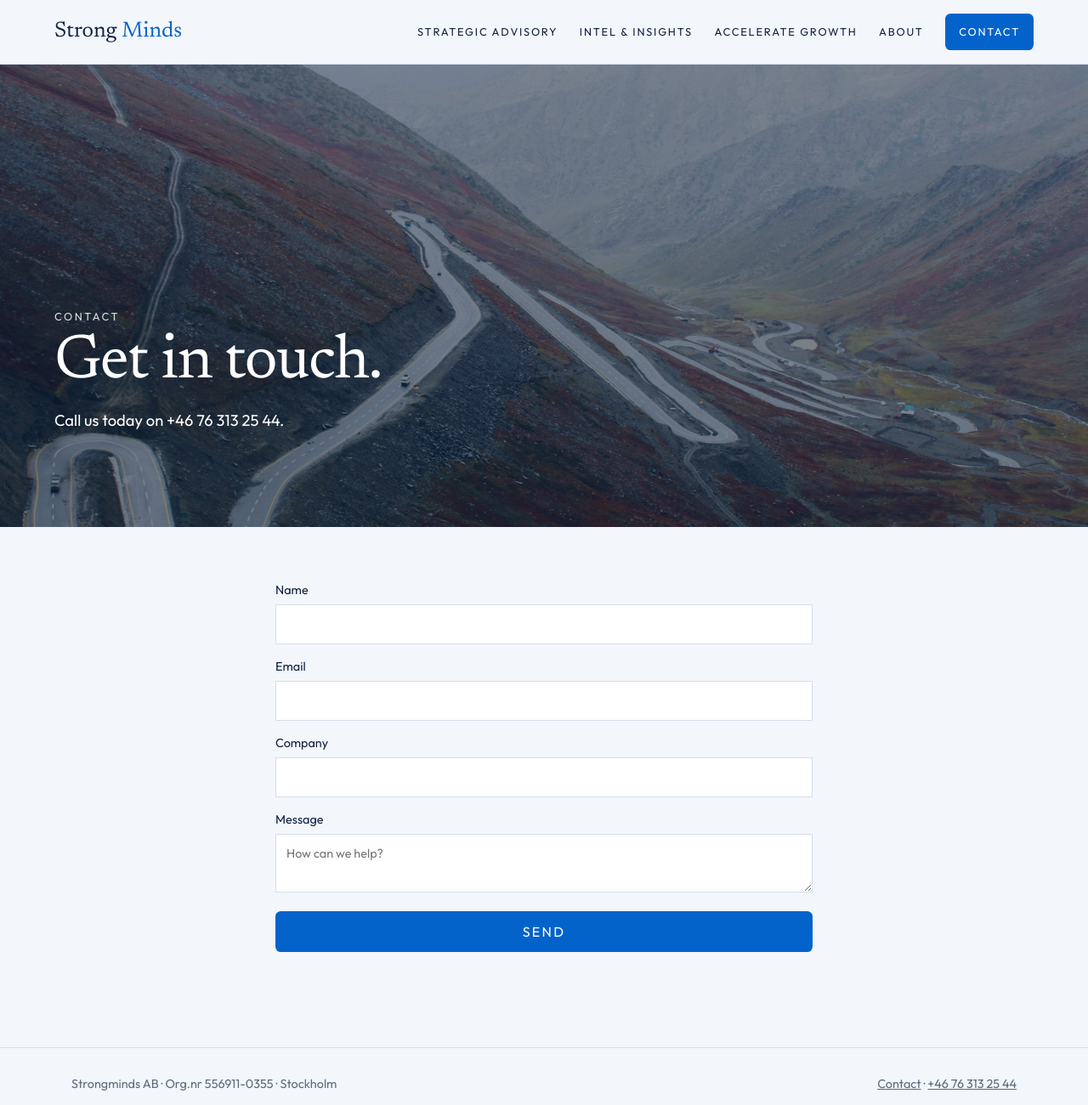
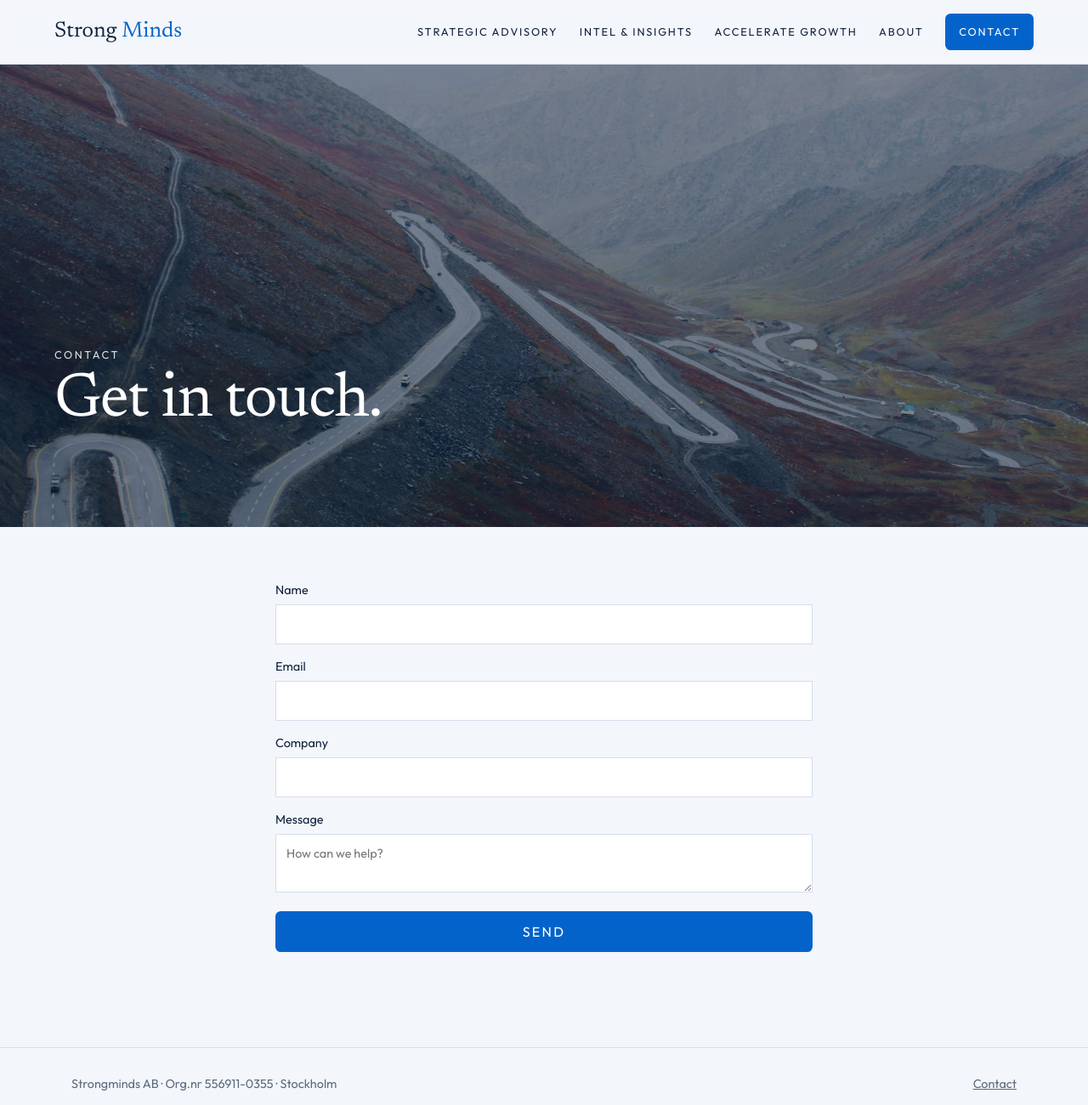
Before and after one commit to FiredragonSE/strongminds-site, a plain HTML site: page contact.html in a window 1280 px wide. Shown: the whole page at 85% size. Drawn offline with Linux system fonts and the light colour scheme.

Commit message:
Contact page is only a centred form

```diff
--- a/contact.html
+++ b/contact.html
@@ -18,8 +18,7 @@
 </nav></div></header>
 
 <section class="hero"><img src="images/header-road.jpg" alt="Mountain road"><div class="shade"></div>
-<div class="wrap copy"><p class="kicker">Contact</p><h1>Get in touch.</h1>
-<p class="lead">Call us today on +46 76 313 25 44.</p></div></section>
+<div class="wrap copy"><p class="kicker">Contact</p><h1>Get in touch.</h1></div></section>
 <section><div class="wrap contact">
 <form id="note">
 <label>Name<input required name="name" autocomplete="name"></label>
@@ -32,7 +31,7 @@
 </form></div></section>
 
 <footer><div class="wrap foot"><div>Strongminds AB · Org.nr 556911-0355 · Stockholm</div>
-<div><a href="contact.html">Contact</a> · <a href="tel:+46763132544">+46 76 313 25 44</a></div></div></footer>
+<div><a href="contact.html">Contact</a></div></div></footer>
 <script>
 document.getElementById('note').onsubmit = async function (e) {
   e.preventDefault();
@@ -47,7 +46,7 @@ document.getElementById('note').onsubmit = async function (e) {
     f.reset();
     status.textContent = 'Sent.';
   } catch (err) {
-    status.textContent = 'That did not go through. Call +46 76 313 25 44.';
+    status.textContent = 'That did not go through. Try again.';
   }
 };
 </script>
```
